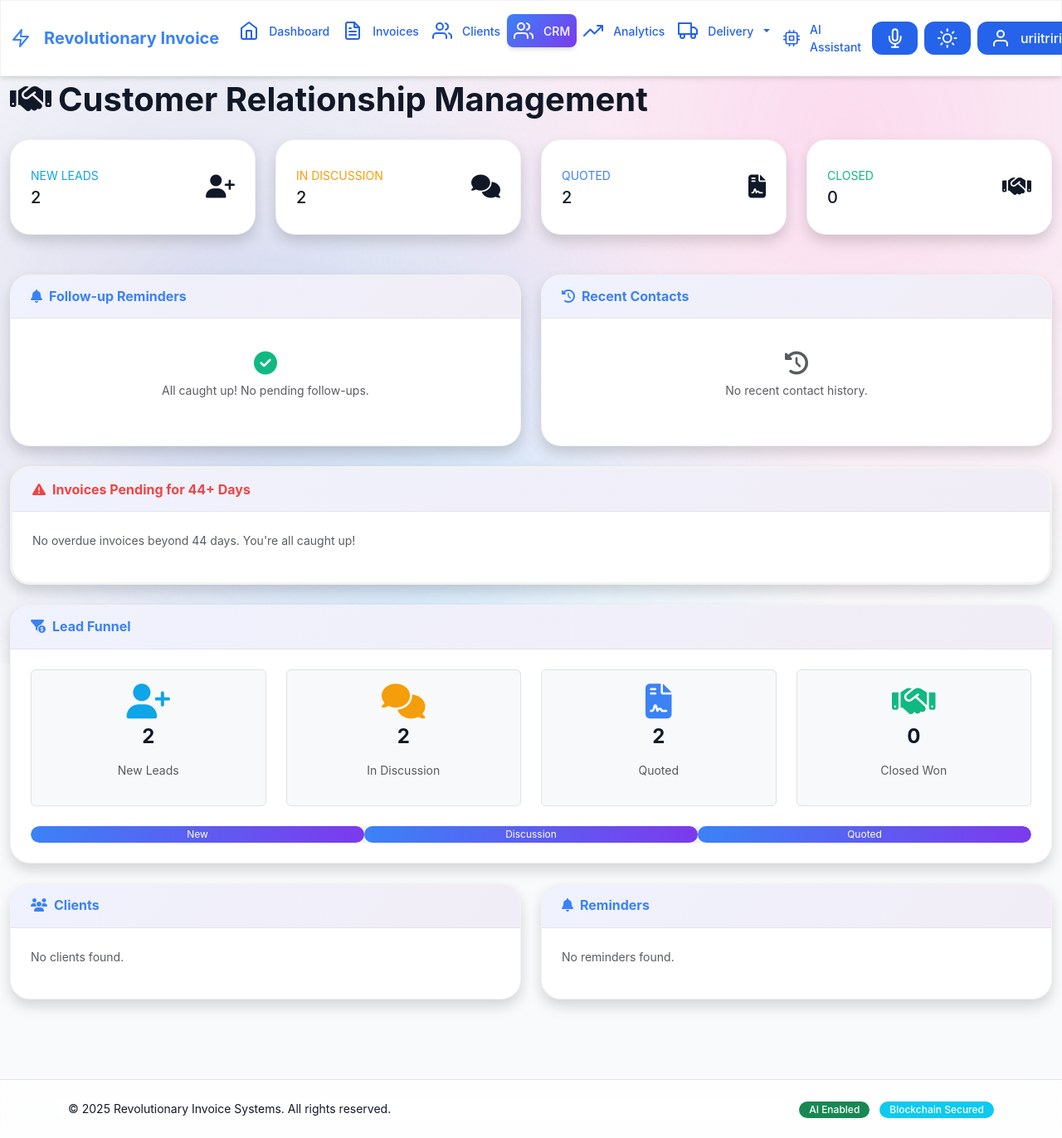
After one commit to ItsmeDareEvil/invoice-ai-based, a Flask app: page /crm in a window 1280 px wide. The commit adds this page. Shown: the whole page at 83% size. Run offline with Flask 3, Linux system fonts and the light colour scheme; a user stored in the database is signed in.

Commit message:
Crm is done

```diff
--- a/invoice/InvoicePro/routes.py
+++ b/invoice/InvoicePro/routes.py
@@ -18,7 +18,7 @@ from voice_service import voice_processor, voice_invoice_builder
 from analytics_engine import AnalyticsEngine
 
 # Initialize analytics engine
-analytics_engine = AnalyticsEngine()
+analytics_engine = AnalyticsEngine(db.session)
 
 def login_required(f):
     """Decorator to require login for routes"""
@@ -555,6 +555,15 @@ def create_challan():
 @login_required
 def delivery_challan():
     return render_template("delivery_challan.html")
+@app.route('/crm')
+@login_required
+def crm():
+    lead_stats = analytics_engine.get_lead_stats()
+    return render_template('crm.html', title='CRM', lead_stats=lead_stats)
+@app.route('/create-reminder')
+@login_required
+def create_reminder():
+    return render_template('create_reminder.html', title='Create Reminder')
 
 
 # API Routes for AJAX and Advanced Features
--- a/invoice/InvoicePro/templates/base.html
+++ b/invoice/InvoicePro/templates/base.html
@@ -52,6 +52,11 @@
                     <li class="nav-item">
                         <a class="nav-link {% if request.endpoint == 'client_management' %}active{% endif %}" href="{{ url_for('client_management') }}">
                             <i data-feather="users" class="me-1"></i> Clients
+                        </a>
+                    </li>
+                        <li class="nav-item">
+                        <a class="nav-link {% if request.endpoint == 'crm' %}active{% endif %}" href="{{ url_for('crm') }}">
+                            <i data-feather="users" class="me-1"></i> CRM
                         </a>
                     </li>
                     <li class="nav-item">
--- /dev/null
+++ b/invoice/InvoicePro/templates/crm.html
@@ -0,0 +1,415 @@
+{% extends "base.html" %}
+
+{% block title %}CRM - Invoice Management System{% endblock %}
+
+{% block content %}
+<div class="container-fluid py-4">
+    <div class="row">
+        <div class="col-12">
+            <h1 class="mb-4">
+                <i class="fas fa-handshake me-2"></i>Customer Relationship Management
+            </h1>
+        </div>
+    </div>
+
+    <!-- Lead Statistics -->
+    <div class="row mb-4">
+        <div class="col-xl-3 col-md-6 mb-4">
+            <div class="card border-left-info shadow h-100 py-2">
+                <div class="card-body">
+                    <div class="row no-gutters align-items-center">
+                        <div class="col mr-2">
+                            <div class="text-xs font-weight-bold text-info text-uppercase mb-1">New Leads</div>
+                            <div class="h5 mb-0 font-weight-bold text-gray-800">{{ lead_stats.new }}</div>
+                        </div>
+                        <div class="col-auto">
+                            <i class="fas fa-user-plus fa-2x text-gray-300"></i>
+                        </div>
+                    </div>
+                </div>
+            </div>
+        </div>
+
+        <div class="col-xl-3 col-md-6 mb-4">
+            <div class="card border-left-warning shadow h-100 py-2">
+                <div class="card-body">
+                    <div class="row no-gutters align-items-center">
+                        <div class="col mr-2">
+                            <div class="text-xs font-weight-bold text-warning text-uppercase mb-1">In Discussion</div>
+                            <div class="h5 mb-0 font-weight-bold text-gray-800">{{ lead_stats.discussion }}</div>
+                        </div>
+                        <div class="col-auto">
+                            <i class="fas fa-comments fa-2x text-gray-300"></i>
+                        </div>
+                    </div>
+                </div>
+            </div>
+        </div>
+
+        <div class="col-xl-3 col-md-6 mb-4">
+            <div class="card border-left-primary shadow h-100 py-2">
+                <div class="card-body">
+                    <div class="row no-gutters align-items-center">
+                        <div class="col mr-2">
+                            <div class="text-xs font-weight-bold text-primary text-uppercase mb-1">Quoted</div>
+                            <div class="h5 mb-0 font-weight-bold text-gray-800">{{ lead_stats.quoted }}</div>
+                        </div>
+                        <div class="col-auto">
+                            <i class="fas fa-file-contract fa-2x text-gray-300"></i>
+                        </div>
+                    </div>
+                </div>
+            </div>
+        </div>
+
+        <div class="col-xl-3 col-md-6 mb-4">
+            <div class="card border-left-success shadow h-100 py-2">
+                <div class="card-body">
+                    <div class="row no-gutters align-items-center">
+                        <div class="col mr-2">
+                            <div class="text-xs font-weight-bold text-success text-uppercase mb-1">Closed</div>
+                            <div class="h5 mb-0 font-weight-bold text-gray-800">{{ lead_stats.closed }}</div>
+                        </div>
+                        <div class="col-auto">
+                            <i class="fas fa-handshake fa-2x text-gray-300"></i>
+                        </div>
+                    </div>
+                </div>
+            </div>
+        </div>
+    </div>
+
+    <!-- Follow-up and Recent Activity -->
+    <div class="row">
+        <div class="col-lg-6 mb-4">
+            <div class="card shadow">
+                <div class="card-header py-3">
+    <h6 class="m-0 font-weight-bold text-primary">
+        <i class="fas fa-bell me-2"></i>Follow-up Reminders
+    </h6>
+</div>
+<div class="card-body">
+    {% if follow_ups %}
+        {% for reminder in follow_ups %}
+        <div class="d-flex align-items-center mb-3 p-2 border rounded">
+            <div class="flex-shrink-0">
+                <i class="fas fa-user-clock fa-2x text-warning"></i>
+            </div>
+            <div class="flex-grow-1 ms-3">
+                <h6 class="mb-1">{{ reminder.client.name }}</h6>
+                <p class="mb-1 text-muted small">
+                    Follow-up due: {{ reminder.reminder_date.strftime('%d-%m-%Y') }}
+                </p>
+                {% if reminder.note %}
+                <p class="mb-1 text-muted small">
+                    Note: {{ reminder.note }}
+                </p>
+                {% endif %}
+                <div class="btn-group btn-group-sm">
+                    <button class="btn btn-outline-primary" onclick="contactClientWhatsApp({{ reminder.client.id }})">
+                        <i class="fas fa-phone me-1"></i>Contact
+                    </button>
+                    <button class="btn btn-outline-success" onclick="markCompleteReminder({{ reminder.id }})">
+                        <i class="fas fa-check me-1"></i>Done
+                    </button>
+                </div>
+            </div>
+        </div>
+        {% endfor %}
+    {% else %}
+        <div class="text-center py-3">
+            <i class="fas fa-check-circle fa-2x text-success mb-2"></i>
+            <p class="text-muted">All caught up! No pending follow-ups.</p>
+        </div>
+    {% endif %}
+</div>
+
+            </div>
+        </div>
+
+        <div class="col-lg-6 mb-4">
+            <div class="card shadow">
+                <div class="card-header py-3">
+                    <h6 class="m-0 font-weight-bold text-primary">
+                        <i class="fas fa-history me-2"></i>Recent Contacts
+                    </h6>
+                </div>
+                <div class="card-body">
+                    {% if recent_contacts %}
+                        {% for client in recent_contacts %}
+                        <div class="d-flex align-items-center mb-3 p-2 border rounded">
+                            <div class="flex-shrink-0">
+                                <i class="fas fa-user fa-2x text-info"></i>
+                            </div>
+                            <div class="flex-grow-1 ms-3">
+                                <h6 class="mb-1">{{ client.name }}</h6>
+                                <p class="mb-1 text-muted small">
+                                    Last contact: {{ client.last_contact_date.strftime('%d-%m-%Y') if client.last_contact_date else 'N/A' }}
+                                </p>
+                                <span class="badge bg-{{ 'success' if client.lead_stage == 'Closed' else 'primary' if client.lead_stage == 'Quoted' else 'warning' if client.lead_stage == 'In Discussion' else 'info' }}">
+                                    {{ client.lead_stage }}
+                                </span>
+                            </div>
+                        </div>
+                        {% endfor %}
+                    {% else %}
+                        <div class="text-center py-3">
+                            <i class="fas fa-history fa-2x text-muted mb-2"></i>
+                            <p class="text-muted">No recent contact history.</p>
+                        </div>
+                    {% endif %}
+                </div>
+            </div>
+        </div>
+    </div>
+
+    <!-- Overdue Invoice Follow-up Reminder Section -->
+<div class="row">
+    <div class="col-12 mb-4">
+        <div class="card shadow border-start-danger border-3">
+            <div class="card-header py-3 d-flex align-items-center justify-content-between">
+                <h6 class="m-0 font-weight-bold text-danger">
+                    <i class="fas fa-exclamation-triangle me-2"></i>Invoices Pending for 44+ Days
+                </h6>
+            </div>
+            <div class="card-body">
+                {% if overdue_invoices %}
+                    {% for invoice in overdue_invoices %}
+                        <div class="d-flex align-items-center mb-3 p-2 border rounded">
+                            <div class="flex-shrink-0">
+                                <i class="fas fa-file-invoice-dollar fa-2x text-danger"></i>
+                            </div>
+                            <div class="flex-grow-1 ms-3">
+                                <h6 class="mb-1">{{ invoice.client.name }}</h6>
+                                <p class="mb-1 text-muted small">
+                                    Invoice #{{ invoice.invoice_number }} | Created on: {{ invoice.created_at.strftime('%d-%m-%Y') }}
+                                </p>
+                                <p class="mb-1">
+                                    <strong>Status:</strong> {{ invoice.payment_status }}
+                                </p>
+                                <a href="{{ url_for('invoice_detail', id=invoice.id) }}" class="btn btn-sm btn-outline-danger">
+                                    <i class="fas fa-eye me-1"></i>View Invoice
+                                </a>
+                                <a href="mailto:{{ invoice.client.email }}" class="btn btn-sm btn-outline-secondary">
+                                    <i class="fas fa-envelope me-1"></i>Email Client
+                                </a>
+                            </div>
+                        </div>
+                    {% endfor %}
+                {% else %}
+                    <p class="text-muted">No overdue invoices beyond 44 days. You're all caught up!</p>
+                {% endif %}
+            </div>
+        </div>
+    </div>
+</div>
+
+
+    <!-- Lead Funnel -->
+    <div class="row">
+        <div class="col-12 mb-4">
+            <div class="card shadow">
+                <div class="card-header py-3">
+                    <h6 class="m-0 font-weight-bold text-primary">
+                        <i class="fas fa-funnel-dollar me-2"></i>Lead Funnel
+                    </h6>
+                </div>
+                <div class="card-body">
+                    <div class="row text-center">
+                        <div class="col-md-3">
+                            <div class="p-3 border rounded bg-light">
+                                <i class="fas fa-user-plus fa-3x text-info mb-2"></i>
+                                <h4>{{ lead_stats.new }}</h4>
+                                <p class="text-muted">New Leads</p>
+                            </div>
+                        </div>
+                        <div class="col-md-3">
+                            <div class="p-3 border rounded bg-light">
+                                <i class="fas fa-comments fa-3x text-warning mb-2"></i>
+                                <h4>{{ lead_stats.discussion }}</h4>
+                                <p class="text-muted">In Discussion</p>
+                            </div>
+                        </div>
+                        <div class="col-md-3">
+                            <div class="p-3 border rounded bg-light">
+                                <i class="fas fa-file-contract fa-3x text-primary mb-2"></i>
+                                <h4>{{ lead_stats.quoted }}</h4>
+                                <p class="text-muted">Quoted</p>
+                            </div>
+                        </div>
+                        <div class="col-md-3">
+                            <div class="p-3 border rounded bg-light">
+                                <i class="fas fa-handshake fa-3x text-success mb-2"></i>
+                                <h4>{{ lead_stats.closed }}</h4>
+                                <p class="text-muted">Closed Won</p>
+                            </div>
+                        </div>
+                    </div>
+
+                    <div class="mt-4">
+                        <div class="progress" style="height: 20px;">
+                            {% set total_leads = lead_stats.new + lead_stats.discussion + lead_stats.quoted + lead_stats.closed %}
+                            {% if total_leads > 0 %}
+                                <div class="progress-bar bg-info" style="width: {{ (lead_stats.new / total_leads * 100) }}%">New</div>
+                                <div class="progress-bar bg-warning" style="width: {{ (lead_stats.discussion / total_leads * 100) }}%">Discussion</div>
+                                <div class="progress-bar bg-primary" style="width: {{ (lead_stats.quoted / total_leads * 100) }}%">Quoted</div>
+                                <div class="progress-bar bg-success" style="width: {{ (lead_stats.closed / total_leads * 100) }}%">Closed</div>
+                            {% endif %}
+                        </div>
+                    </div>
+                </div>
+            </div>
+        </div>
+    </div>
+
+    <!-- Clients and Reminders -->
+    <div class="row">
+        <div class="col-lg-6 mb-4">
+            <div class="card shadow">
+                <div class="card-header py-3 d-flex justify-content-between align-items-center">
+                    <h6 class="m-0 font-weight-bold text-primary">
+                        <i class="fas fa-users me-2"></i>Clients
+                    </h6>
+                </div>
+                <div class="card-body" style="max-height: 400px; overflow-y: auto;">
+                    {% if clients %}
+                        <ul class="list-group">
+                            {% for client in clients %}
+                            <li class="list-group-item d-flex justify-content-between align-items-center">
+                                {{ client.name }}
+                                <button class="btn btn-sm btn-outline-primary" data-bs-toggle="modal" data-bs-target="#addReminderModal" data-client-id="{{ client.id }}" data-client-name="{{ client.name }}">
+                                    <i class="fas fa-bell"></i> Add Reminder
+                                </button>
+                            </li>
+                            {% endfor %}
+                        </ul>
+                    {% else %}
+                        <p class="text-muted">No clients found.</p>
+                    {% endif %}
+                </div>
+            </div>
+        </div>
+
+        <div class="col-lg-6 mb-4">
+            <div class="card shadow">
+                <div class="card-header py-3">
+                    <h6 class="m-0 font-weight-bold text-primary">
+                        <i class="fas fa-bell me-2"></i>Reminders
+                    </h6>
+                </div>
+                <div class="card-body" style="max-height: 400px; overflow-y: auto;">
+                    {% if reminders %}
+                        <ul class="list-group">
+                            {% for reminder in reminders %}
+                            <li class="list-group-item d-flex justify-content-between align-items-center">
+                                <div>
+                                    <strong>{{ reminder.client.name }}</strong> - {{ reminder.reminder_type }}<br>
+                                    <small class="text-muted">{{ reminder.reminder_date.strftime('%d-%m-%Y %H:%M') }}</small><br>
+                                    <small>{{ reminder.notes }}</small>
+                                </div>
+                                {% if reminder.status == 'Pending' %}
+                                <form method="POST" action="{{ url_for('complete_reminder', id=reminder.id) }}">
+                                    <button type="submit" class="btn btn-sm btn-success">Mark Completed</button>
+                                </form>
+                                {% else %}
+                                <span class="badge bg-success">Completed</span>
+                                {% endif %}
+                            </li>
+                            {% endfor %}
+                        </ul>
+                    {% else %}
+                        <p class="text-muted">No reminders found.</p>
+                    {% endif %}
+                </div>
+            </div>
+        </div>
+    </div>
+</div>
+
+<!-- Add Reminder Modal -->
+<div class="modal fade" id="addReminderModal" tabindex="-1" aria-labelledby="addReminderModalLabel" aria-hidden="true">
+  <div class="modal-dialog">
+    <form method="POST" action="{{ url_for('create_reminder') }}">
+        <div class="modal-content">
+            <div class="modal-header">
+                <h5 class="modal-title" id="addReminderModalLabel">Add Reminder</h5>
+                <button type="button" class="btn-close" data-bs-dismiss="modal" aria-label="Close"></button>
+            </div>
+            <div class="modal-body">
+                <input type="hidden" name="client_id" id="reminderClientId" value="">
+                <div class="mb-3">
+                    <label for="reminderType" class="form-label">Reminder Type</label>
+                    <select class="form-select" id="reminderType" name="reminder_type" required>
+                        <option value="">Select type</option>
+                        <option value="Follow-up">Follow-up</option>
+                        <option value="Payment">Payment</option>
+                        <option value="Quotation">Quotation</option>
+                        <option value="Meeting">Meeting</option>
+                        <option value="Auditor Work">Auditor Work</option>
+                    </select>
+                </div>
+                <div class="mb-3">
+                    <label for="reminderDate" class="form-label">Reminder Date & Time</label>
+                    <input type="datetime-local" class="form-control" id="reminderDate" name="reminder_date" required>
+                </div>
+                <div class="mb-3">
+                    <label for="reminderNotes" class="form-label">Notes</label>
+                    <textarea class="form-control" id="reminderNotes" name="notes" rows="3"></textarea>
+                </div>
+            </div>
+            <div class="modal-footer">
+                <button type="submit" class="btn btn-primary">Create Reminder</button>
+                <button type="button" class="btn btn-secondary" data-bs-dismiss="modal">Cancel</button>
+            </div>
+        </div>
+    </form>
+  </div>
+</div>
+
+<script>
+var addReminderModal = document.getElementById('addReminderModal');
+addReminderModal.addEventListener('show.bs.modal', function (event) {
+  var button = event.relatedTarget;
+  var clientId = button.getAttribute('data-client-id');
+  var clientName = button.getAttribute('data-client-name');
+  var modalTitle = addReminderModal.querySelector('.modal-title');
+  var clientIdInput = addReminderModal.querySelector('#reminderClientId');
+
+  modalTitle.textContent = 'Add Reminder for ' + clientName;
+  clientIdInput.value = clientId;
+});
+</script>
+
+<script>
+
+function markCompleteReminder(reminderId) {
+    // Create a form programmatically
+    const form = document.createElement('form');
+    form.method = 'POST';
+    form.action = `/reminder/${reminderId}/complete`;
+    document.body.appendChild(form);
+    form.submit();
+}
+function contactClientWhatsApp(clientId) {
+    fetch('/api/contact_client_whatsapp', {
+        method: 'POST',
+        headers: {
+            'Content-Type': 'application/json'
+        },
+        body: JSON.stringify({ client_id: clientId })
+    })
+    .then(response => response.json())
+    .then(data => {
+        if (data.success) {
+            alert('WhatsApp message sent successfully!');
+        } else {
+            alert('Failed to send message: ' + data.error);
+        }
+    })
+    .catch(error => {
+        console.error('Error sending WhatsApp message:', error);
+        alert('Something went wrong while sending the message.');
+    });
+}
+</script>
+{% endblock %}
```
Also changed, not shown: invoice/InvoicePro/analytics_engine.py (+30 -1 lines), invoice/InvoicePro/instance/revolutionary_invoice.db.
